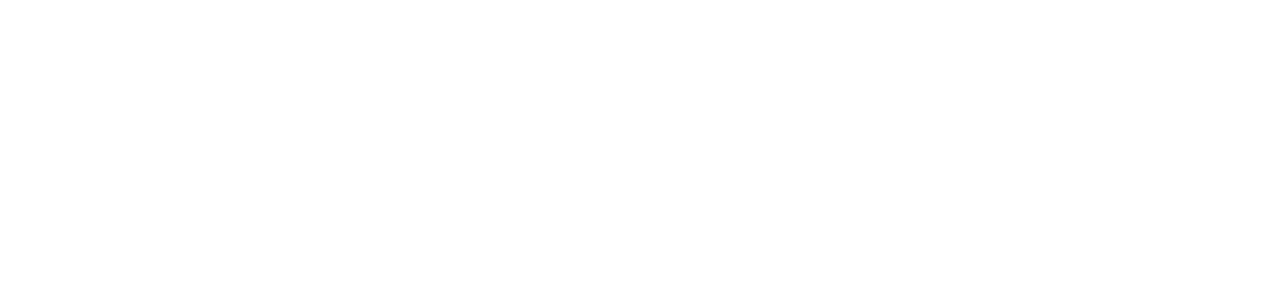
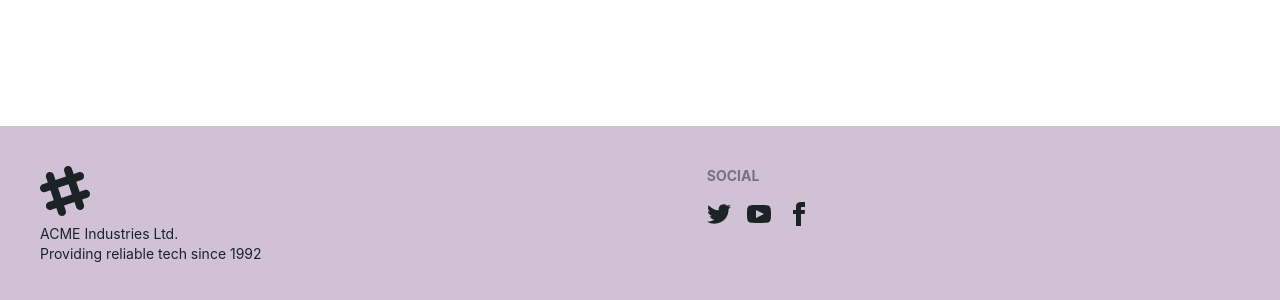
Before and after one commit to bipa-4/ui, a Next.js app: page / in a window 1280 px wide. Shown: the part 740-1040 px from the top of the page. Before the commit the page ends 800 px from the top, so only its background shows below. Built offline with nearby package versions, Linux system fonts and the light colour scheme.

Commit message:
Feat: Footer 생성

```diff
--- a/components/Layouts/Drawer.tsx
+++ b/components/Layouts/Drawer.tsx
@@ -14,6 +14,64 @@
         <Header />
         {/* Page content here */}
         {children}
+        <footer className="footer p-10 bg-primary text-neutral-content">
+          <aside>
+            <svg
+              width="50"
+              height="50"
+              viewBox="0 0 24 24"
+              xmlns="http://www.w3.org/2000/svg"
+              fillRule="evenodd"
+              clipRule="evenodd"
+              className="fill-current"
+            >
+              <path d="M22.672 15.226l-2.432.811.841 2.515c.33 1.019-.209 2.127-1.23 2.456-1.15.325-2.148-.321-2.463-1.226l-.84-2.518-5.013 1.677.84 2.517c.391 1.203-.434 2.542-1.831 2.542-.88 0-1.601-.564-1.86-1.314l-.842-2.516-2.431.809c-1.135.328-2.145-.317-2.463-1.229-.329-1.018.211-2.127 1.231-2.456l2.432-.809-1.621-4.823-2.432.808c-1.355.384-2.558-.59-2.558-1.839 0-.817.509-1.582 1.327-1.846l2.433-.809-.842-2.515c-.33-1.02.211-2.129 1.232-2.458 1.02-.329 2.13.209 2.461 1.229l.842 2.515 5.011-1.677-.839-2.517c-.403-1.238.484-2.553 1.843-2.553.819 0 1.585.509 1.85 1.326l.841 2.517 2.431-.81c1.02-.33 2.131.211 2.461 1.229.332 1.018-.21 2.126-1.23 2.456l-2.433.809 1.622 4.823 2.433-.809c1.242-.401 2.557.484 2.557 1.838 0 .819-.51 1.583-1.328 1.847m-8.992-6.428l-5.01 1.675 1.619 4.828 5.011-1.674-1.62-4.829z"></path>
+            </svg>
+            <p>
+              ACME Industries Ltd.
+              <br />
+              Providing reliable tech since 1992
+            </p>
+          </aside>
+          <nav>
+            <header className="footer-title">Social</header>
+            <div className="grid grid-flow-col gap-4">
+              <a>
+                <svg
+                  xmlns="http://www.w3.org/2000/svg"
+                  width="24"
+                  height="24"
+                  viewBox="0 0 24 24"
+                  className="fill-current"
+                >
+                  <path d="M24 4.557c-.883.392-1.832.656-2.828.775 1.017-.609 1.798-1.574 2.165-2.724-.951.564-2.005.974-3.127 1.195-.897-.957-2.178-1.555-3.594-1.555-3.179 0-5.515 2.966-4.797 6.045-4.091-.205-7.719-2.165-10.148-5.144-1.29 2.213-.669 5.108 1.523 6.574-.806-.026-1.566-.247-2.229-.616-.054 2.281 1.581 4.415 3.949 4.89-.693.188-1.452.232-2.224.084.626 1.956 2.444 3.379 4.6 3.419-2.07 1.623-4.678 2.348-7.29 2.04 2.179 1.397 4.768 2.212 7.548 2.212 9.142 0 14.307-7.721 13.995-14.646.962-.695 1.797-1.562 2.457-2.549z"></path>
+                </svg>
+              </a>
+              <a>
+                <svg
+                  xmlns="http://www.w3.org/2000/svg"
+                  width="24"
+                  height="24"
+                  viewBox="0 0 24 24"
+                  className="fill-current"
+                >
+                  <path d="M19.615 3.184c-3.604-.246-11.631-.245-15.23 0-3.897.266-4.356 2.62-4.385 8.816.029 6.185.484 8.549 4.385 8.816 3.6.245 11.626.246 15.23 0 3.897-.266 4.356-2.62 4.385-8.816-.029-6.185-.484-8.549-4.385-8.816zm-10.615 12.816v-8l8 3.993-8 4.007z"></path>
+                </svg>
+              </a>
+              <a>
+                <svg
+                  xmlns="http://www.w3.org/2000/svg"
+                  width="24"
+                  height="24"
+                  viewBox="0 0 24 24"
+                  className="fill-current"
+                >
+                  <path d="M9 8h-3v4h3v12h5v-12h3.642l.358-4h-4v-1.667c0-.955.192-1.333 1.115-1.333h2.885v-5h-3.808c-3.596 0-5.192 1.583-5.192 4.615v3.385z"></path>
+                </svg>
+              </a>
+            </div>
+          </nav>
+        </footer>
       </div>
       <div className="drawer-side">
         <label htmlFor="my-drawer-3" className="drawer-overlay"></label>
--- a/components/Layouts/header.tsx
+++ b/components/Layouts/header.tsx
@@ -5,9 +5,9 @@
 
 export default function Header() {
   return (
-    <>
-      <div className="navbar bg-base-100 justify-between shadow-sm">
-        <div className="justify-start w-1/5">
+    <div className="w-full">
+      <div className="navbar bg-base-100 justify-between shadow-sm px-40">
+        <div className="flex justify-start w-1/5">
           <div className="flex-none">
             <label htmlFor="my-drawer-3" className="btn btn-square btn-ghost">
               <FiMenu className="w-6 h-6 m-2" />
@@ -15,16 +15,16 @@
           </div>
           <a className="btn btn-ghost normal-case text-xl">StreamWave</a>
         </div>
-        <div className="grow">
+        <div className="grow w-3/5">
           <div className="form-control grow">
             <input
               type="text"
               placeholder="Search"
-              className="input input-bordered md:w-3/5 m-auto max-sm:hidden"
+              className="input input-bordered md:w-4/5 m-auto max-lg:hidden"
             />
           </div>
         </div>
-        <div className="justify-end w-1/5">
+        <div className="flex justify-end w-1/5">
           <div className="dropdown dropdown-end">
             <label tabIndex={0} className="btn btn-ghost btn-circle avatar">
               <div className="w-10 rounded-full">
@@ -51,6 +51,6 @@
           </div>
         </div>
       </div>
-    </>
+    </div>
   );
 }
--- a/pages/index.tsx
+++ b/pages/index.tsx
@@ -1,3 +1,3 @@
 export default function Home() {
-  return <div className="pt-40">내용입니다.</div>;
+  return <div className="h-screen">내용입니다.</div>;
 }
```
